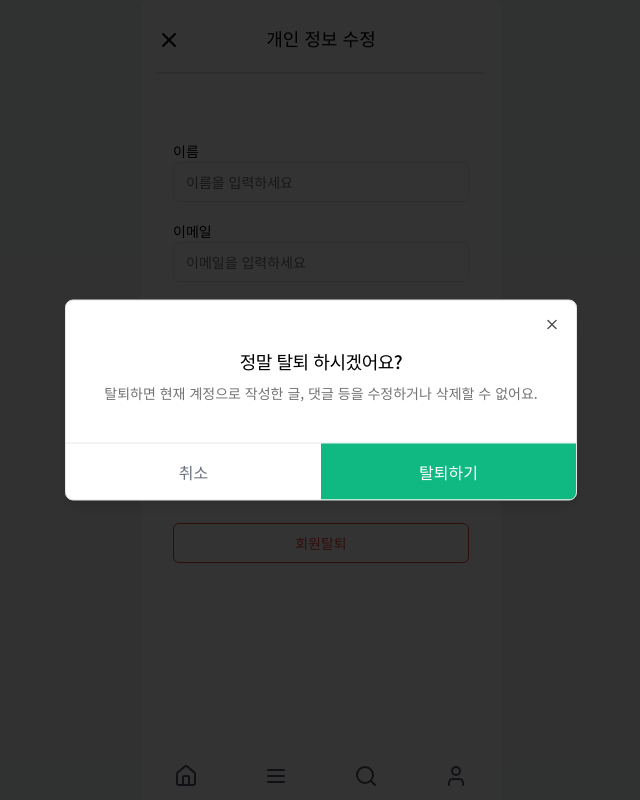
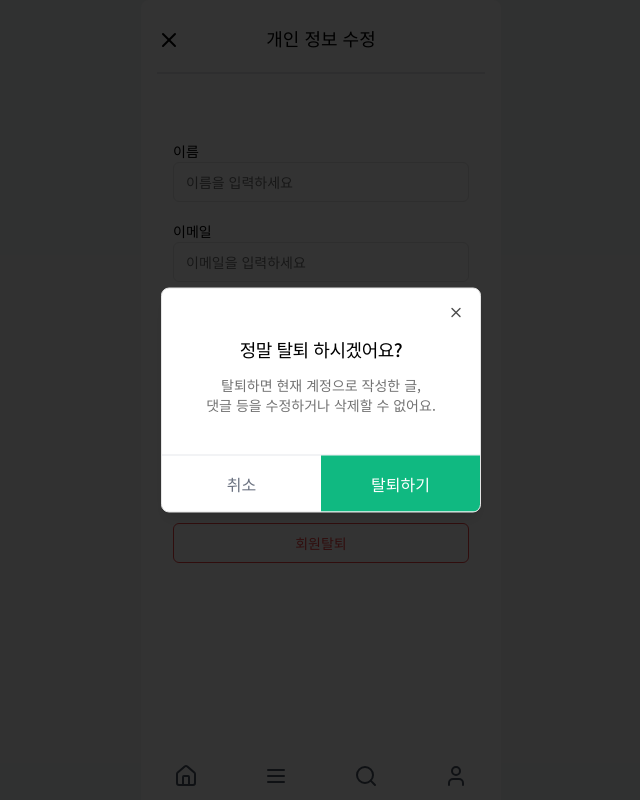
Before and after one commit to feless-martket/FE, a Next.js app: page /profile in a window 1280 px wide. Both pictures are taken after a click on the button "회원탈퇴". Shown: the whole page, without its empty margins (319-959 px from the left). Built offline with nearby package versions, Linux system fonts and the light colour scheme; no server answers.

Commit message:
fix: modal layout 조정

```diff
--- a/components/modal/secondmodal.tsx
+++ b/components/modal/secondmodal.tsx
@@ -38,27 +38,27 @@ export function SecondModal({
   cancelText = "취소",
   onConfirm,
 }: ModalProps) {
-  console.log("SecondModal props", { open, title, description });
+  // console.log("SecondModal props", { open, title, description });
   return (
     <Dialog open={open} onOpenChange={onClose}>
-      <DialogContent className="overflow-hidden p-0">
-        <div className="p-6">
+      <DialogContent className="w-[320px] overflow-hidden p-0">
+        <div className="px-4 py-6">
           <DialogTitle className="text-center text-lg font-medium">
             {title}
           </DialogTitle>
-          <DialogDescription className="mt-2 text-center">
+          <DialogDescription className="mt-3 whitespace-pre-line text-center text-sm">
             {description}
           </DialogDescription>
         </div>
-        <div className="flex border-t">
+        <div className="flex border-t border-gray-200">
           <button
-            className="flex-1 p-4 text-gray-500 transition-colors hover:bg-gray-100"
+            className="flex-1 py-4 text-base text-gray-500 transition-colors hover:bg-gray-100"
             onClick={onClose}
           >
             {cancelText}
           </button>
           <button
-            className="flex-1 bg-emerald-500 p-4 text-white transition-colors hover:bg-emerald-600"
+            className="flex-1 bg-emerald-500 py-4 text-base text-white transition-colors hover:bg-emerald-600"
             onClick={onConfirm}
           >
             {confirmText}
--- a/feature/profile/profile-edit-form.tsx
+++ b/feature/profile/profile-edit-form.tsx
@@ -136,7 +136,9 @@ export function ProfileEditForm() {
         open={showDeleteModal}
         onClose={() => setShowDeleteModal(false)} // 모달 닫기
         title="정말 탈퇴 하시겠어요?"
-        description="탈퇴하면 현재 계정으로 작성한 글, 댓글 등을 수정하거나 삭제할 수 없어요."
+        description={
+          "탈퇴하면 현재 계정으로 작성한 글, \n댓글 등을 수정하거나 삭제할 수 없어요."
+        }
         confirmText="탈퇴하기"
         cancelText="취소"
         onConfirm={handleWithdraw} // 탈퇴 로직 실행
```
